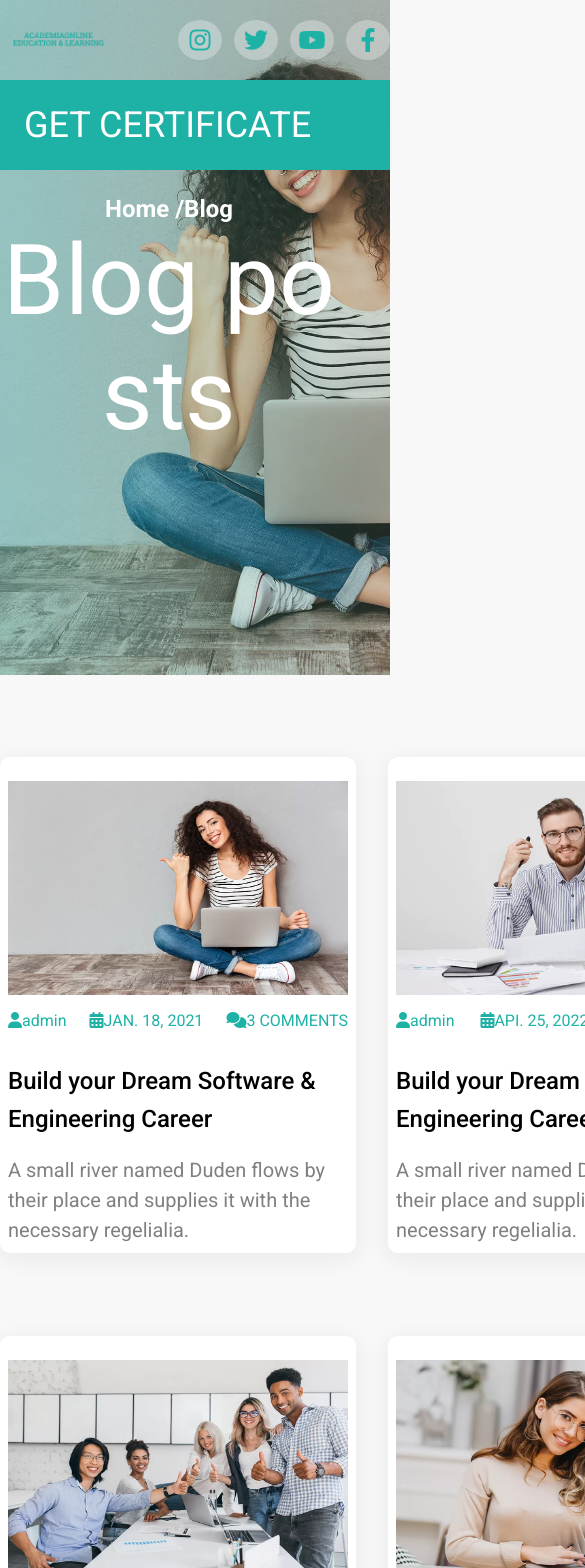
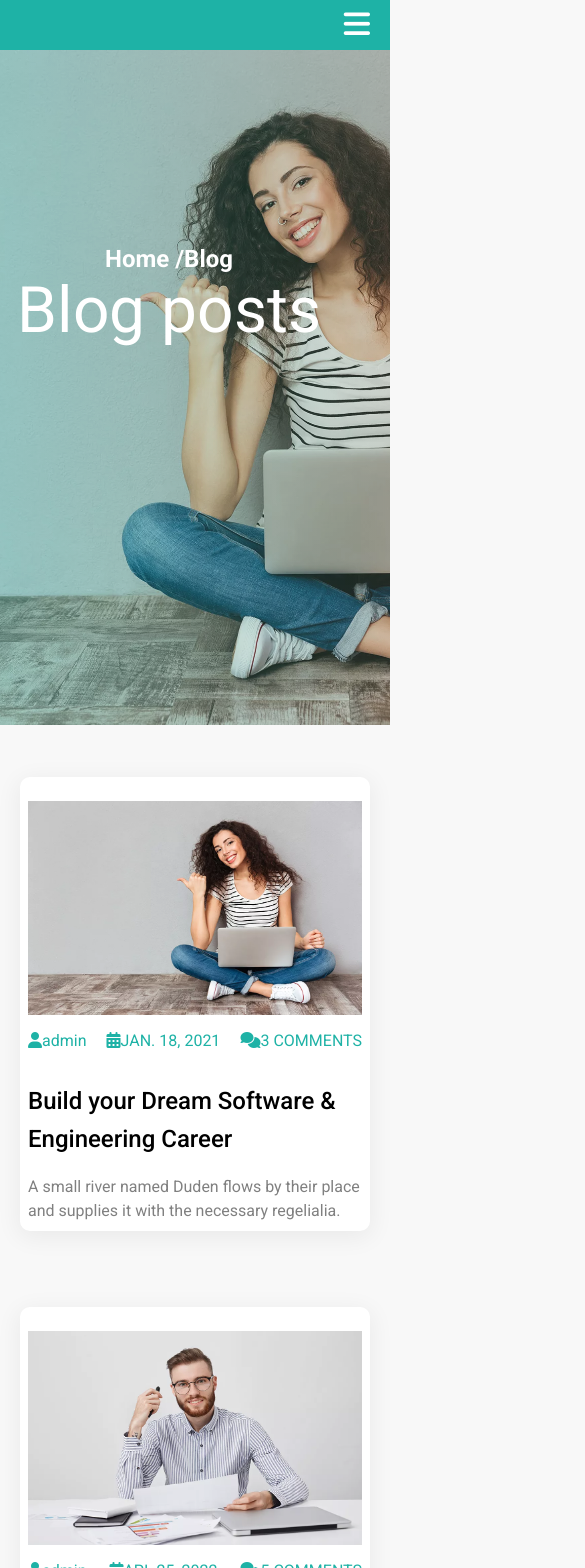
Before and after one commit to Lotfy12/Education-Online, a React (Vite) app: page /Blog in a window 390 px wide. Shown: the top 1568 px of the page, 585 px wide, since content can reach past the window. Built offline with nearby package versions, Linux system fonts and the light colour scheme.

Commit message:
fix the responsive

```diff
--- a/src/Components/about/About.css
+++ b/src/Components/about/About.css
@@ -66,7 +66,7 @@
   align-items: center;
   justify-content: space-around;
   color: #fff;
-  gap: 1.6rem;
+  gap: 1.6re;
 }
 .awrapper .text h1 {
   font-size: 5.2rem;
@@ -80,17 +80,18 @@
 }
 /*------------------*/
 
+@media screen and (max-width: 76.8rem) {
+  .aboutSection div {
+    flex-direction: column-reverse;
+  }
+}
+
 @media screen and (max-width: 48rem) {
-  .marigin {
-    height: 40vh;
-  }
+
   .back {
     background-position: 50%;
     height: 80vh !important;
     padding-top: 50% !important;
-  }
-  .aboutSection div {
-    flex-direction: column-reverse;
   }
 }
 /*
--- a/src/Components/allcourses/Courses.css
+++ b/src/Components/allcourses/Courses.css
@@ -153,9 +153,15 @@
   background-color: rgb(248, 248, 248);
   padding: 1.2rem;
 }
+@media screen and (max-width: 76.8rem) {
+  .grid3 {
+    grid-template-columns: repeat(3, 1fr);
+  }
+}
+
 @media screen and (max-width: 48rem) {
   .grid3 {
-    grid-template-columns: repeat(2, 1fr);
+    grid-template-columns: repeat(1, 1fr);
   }
   .right {
     width: 15rem;
--- a/src/Components/blog/Blog.css
+++ b/src/Components/blog/Blog.css
@@ -39,9 +39,10 @@
   color: #808080 !important;
 }
 
-@media screen and (max-width: 48rem) {
+@media screen and (max-width: 76.8rem) {
   .blog .items .img {
     padding-left: 0;
+    width: 100%;
   }
 }
 /*
--- a/src/Components/common/footer/Footer.css
+++ b/src/Components/common/footer/Footer.css
@@ -122,9 +122,15 @@ footer .text h4 {
   color: #1eb2a6;
 }
 
+@media screen and (max-width: 76.8rem) {
+  footer .container {
+    grid-template-columns: repeat(2, 1fr);
+  }
+}
+
 @media screen and (max-width: 48rem) {
   footer .container {
-    grid-template-columns: repeat(2, 1fr);
+    grid-template-columns: 1fr;
   }
 }
 /*
--- a/src/Components/common/heading/Header.css
+++ b/src/Components/common/heading/Header.css
@@ -90,14 +90,15 @@ li {
 /* 37.5*16= 600
     48*16=768 */
 
-@media screen and (max-width: 48rem) {
+@media screen and (max-width: 76.8rem) {
   .start {
-    clip-path: none;
+    display: none;
   }
   header {
-    margin: 0 auto;
+    margin: 0;
     background-color: #1eb2a6;
     position: relative;
+    padding: 2.5rem;
   }
   header ul.flexSB {
     display: none;
@@ -109,16 +110,22 @@ li {
     display: block;
     background: none;
     color: #fff;
-    font-size: 30px;
+    font-size: 3rem;
     position: absolute;
-    right: 0;
-    top: -20px;
+    right: 2rem;
+    top: 50%;
+    transform: translateY(-50%);
+    padding: 0;
+    margin: 0;
+    box-shadow: none;
+    z-index: 9999;
   }
   .mobile-nav {
     position: absolute;
-    top: 7vh;
+    top: 100%;
     left: 0;
     width: 100%;
     background-color: #1eb2a6;
+    z-index: 999;
   }
 }
--- a/src/Components/contact/Contact.css
+++ b/src/Components/contact/Contact.css
@@ -59,7 +59,7 @@
   font-size: 1.4rem;
 }
 
-@media screen and (max-width: 48rem) {
+@media screen and (max-width: 76.8rem) {
   .contacts .container {
     flex-direction: column;
   }
--- a/src/Components/home/hero/Hero.css
+++ b/src/Components/home/hero/Hero.css
@@ -39,16 +39,21 @@
 
 /*----------*/
 
-@media screen and (max-width: 48rem) {
-  .margin {
-    height: 40vh;
-  }
+@media screen and (max-width: 76.8rem) {
   .hero {
     background-position: right;
-    padding-top: 50%;
     height: 80vh;
   }
   .hero .row {
     width: 100%;
   }
 }
+
+@media screen and (max-width: 48rem) {
+  .margin {
+    height: 40vh;
+  }
+  .hero {
+    padding-top: 50%;
+  }
+}
--- a/src/Components/pricing/Price.css
+++ b/src/Components/pricing/Price.css
@@ -36,6 +36,12 @@
 .faq .container {
   max-width: 70%;
   border-radius: 0.5rem;
+}
+
+@media screen and (max-width: 76.8rem) {
+  .faq .container {
+    max-width: 100%;
+  }
 }
 
 .faq .box {
--- a/src/Components/team/Team.css
+++ b/src/Components/team/Team.css
@@ -51,7 +51,21 @@
 }
 .itemss:hover .overlay {
   opacity: 1;
-} /*
+}
+
+@media screen and (max-width: 76.8rem) {
+  .teamCard .img {
+    width: 100%;
+    height: auto;
+  }
+}
+
+@media screen and (max-width: 48rem) {
+  .teamCard {
+    margin-top: 15%;
+  }
+}
+/*
       SPACING SYSTEM (px)
       2 / 4 / 8 / 12 / 16 / 24 / 32 / 48 / 64 / 80 / 96 / 128
       FONT SIZE SYSTEM (px)
--- a/src/index.css
+++ b/src/index.css
@@ -9,8 +9,22 @@ body {
   background-color: #f8f8f8;
 }
 
+html,
+body {
+  overflow-x: hidden;
+  width: 100%;
+}
+
 html {
   font-size: 62.5%;
+}
+
+img,
+picture,
+video,
+canvas,
+svg {
+  max-width: 100%;
 }
 li {
   list-style: none;
@@ -67,11 +81,8 @@ p {
   font-size: 2rem;
 }
 .back {
-  background-image: linear-gradient(
-      to right,
-      rgba(30, 178, 166, 0.3),
-      rgba(98, 121, 98, 0.3)
-    ),
+  background-image:
+    linear-gradient(to right, rgba(30, 178, 166, 0.3), rgba(98, 121, 98, 0.3)),
     url("../public/images/back.webp");
   background-size: cover;
   background-attachment: fixed;
@@ -91,13 +102,10 @@ p {
   font-size: 2.4rem;
 }
 .back h1 {
-  font-size: 9.8rem;
+  font-size: 6.4rem;
   font-weight: 400;
 }
 
-.marigin {
-  margin-top: 30%;
-}
 .grid {
   display: grid;
   grid-template-columns: repeat(4, 1fr);
@@ -125,8 +133,7 @@ p {
   padding: 8rem 0;
 }
 
-
-@media screen and (max-width: 48rem) {
+@media screen and (max-width: 76.8rem) {
   .aboutHome .container {
     flex-direction: column-reverse;
   }
@@ -138,9 +145,78 @@ p {
     width: 100%;
     height: 70vh;
   }
+  .row {
+    width: 100%;
+    padding: 0;
+  }
   .grid,
   .grid2,
   .grid4 {
     grid-template-columns: repeat(2, 1fr);
   }
+  .container {
+    padding: 0 4rem;
+  }
+  button {
+    padding: 1.2rem 2.4rem;
+    min-height: 4.8rem;
+  }
 }
+
+@media screen and (max-width: 48rem) {
+  .grid,
+  .grid2,
+  .grid4 {
+    grid-template-columns: 1fr;
+    gap: 2.4rem;
+  }
+  .right h1 {
+    font-size: 2.5rem;
+  }
+  .head {
+    display: none;
+  }
+
+  .container {
+    padding: 0rem 2rem;
+  }
+  .box {
+    display: none !important;
+  }
+  .back {
+    position: relative;
+  }
+
+  .newLetter .right,
+  .newLetter .left {
+    padding-right: 0rem;
+  }
+  .marigin {
+    margin-top: 0 !important;
+  }
+  .hero {
+    padding-top: 13%;
+    margin-bottom: 10rem;
+  }
+  .aboutSection {
+    margin-top: 18rem !important;
+  }
+
+  #heading h3 {
+    font-size: 2.8rem;
+  }
+  #heading {
+    padding: 0rem !important;
+  }
+
+  #heading h1 {
+    font-size: 1.8rem;
+  }
+  p {
+    font-size: 1.6rem;
+  }
+  .right-row {
+    padding-top: 20rem;
+  }
+
+}
```
